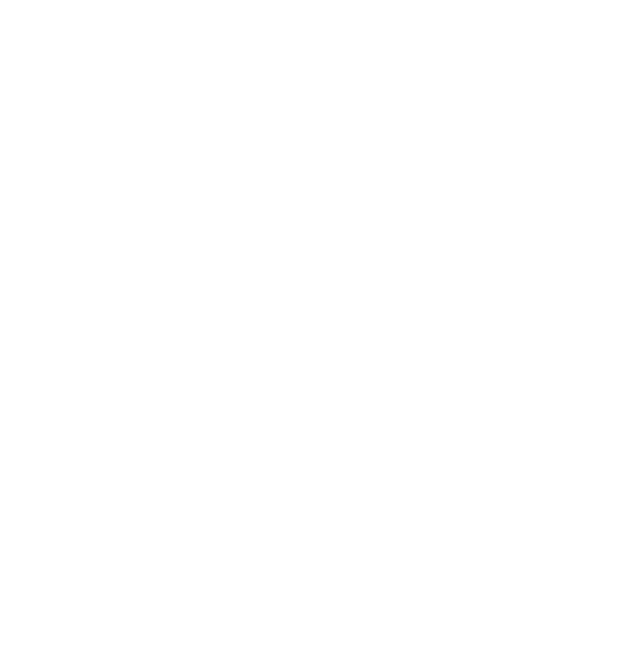
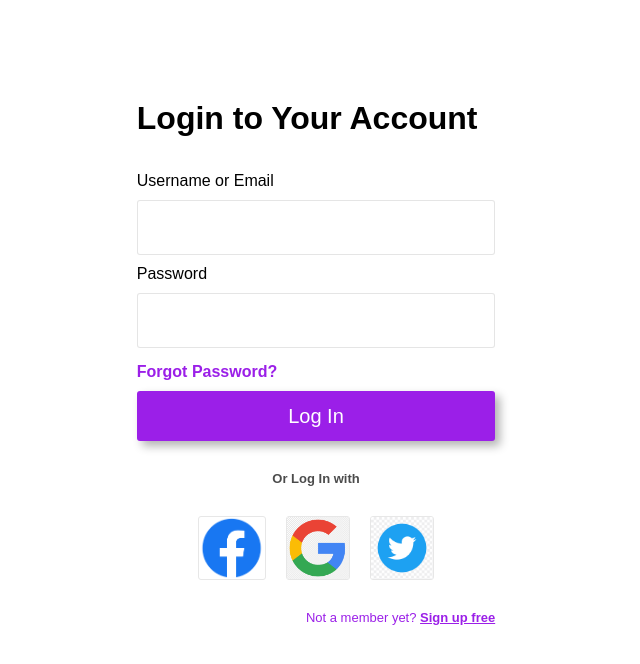
Before and after one commit to aarthyacchu/loginPage, a plain HTML site: page index.html in a window 1280 px wide. Shown: the whole page, without its empty margins (324-964 px from the left). Drawn offline with Linux system fonts and the light colour scheme; files whose address does not match are found by name.

Commit message:
initial commit

```diff
--- a/index.html
+++ b/index.html
@@ -4,8 +4,31 @@
     <meta charset="UTF-8">
     <meta name="viewport" content="width=device-width, initial-scale=1.0">
     <title>Login Page</title>
+    <link rel="stylesheet" href="D:\loginPage\style.css">
 </head>
 <body>
+    <div class="container">
+        <h1>Login to Your Account</h1>
+        <div class="form">
+            <form action="">
+                <label for="username">Username or Email</label>
+                <input type="text" id="username">
+                <label for="Password">Password</label>
+                <input type="password" id="password">
+                <a href="#" >Forgot Password?</a>
+                <button>Log In</button>
+            </form>
+        </div>
+        <div class="footer">
+            <h3>Or Log In with</h3>
+            <div class="images">
+                <img src="./images/fb.png" alt=" fb ">
+                <img src="./images/google.png" alt=" google">
+                <img src="./images/twitter.png" alt=" tweet">
+            </div>
+            <a href="#">Not a member yet? <strong style="text-decoration: underline;">Sign up free</strong></a>
+        </div>
 
+    </div>
 </body>
 </html>
--- a/style.css
+++ b/style.css
@@ -0,0 +1,97 @@
+*{
+    margin: 0px;
+    padding: 0px;
+    box-sizing: border-box;
+    font-family: sans-serif;
+}
+
+.container{
+    width: 28%;
+    margin: 100px auto;
+}
+
+form{
+    display: flex;
+    flex-direction: column;
+    margin: 30px 0;
+}
+
+form label{
+    margin:5px 0px;
+}
+
+form input{
+    margin:5px 0px;
+    height:55px;
+    border:0.5px solid #b8b8b85d ;
+    border-radius: 3px;
+    padding: 0 15px;
+    font-size: 20px;
+}
+
+form a{
+    margin: 10px 0;
+    text-decoration: none;
+    color:  #9b1fe8;
+    font-weight: bold;
+}
+
+form a:hover{
+    cursor: pointer;
+    font-weight: 700px;
+    text-decoration: underline;
+}
+
+button{
+    /* margin:5px 0px; */
+    height:50px;
+    font-size: 20px;
+    border: none;
+    font-family: sans-serif;
+    border-radius: 3px;
+    background-color: #9b1fe8;
+    color: white;
+    box-shadow: 5px 5px 10px rgba(0, 0, 0, 0.3);
+    cursor: pointer;
+}
+
+button:hover{
+    transform: translateY(-3px);
+}
+
+.footer h3{
+    text-align: center;
+    font-size: 13px;
+    opacity: 0.7;
+}
+
+.images{
+    display: flex;
+    justify-content: center;
+    margin-top: 20px;
+}
+
+.images img{
+    height: 8vh;
+    margin: 10px;
+    border: 1px solid #e7e7e7;
+    border-radius: 3px;
+}
+
+.images img:hover{
+    box-shadow: 5px 5px 10px rgba(0, 0, 0, 0.3);
+    cursor: pointer;
+    transition: 0.1s ease;
+}
+
+.footer a{
+    color: #9b1fe8;
+    font-size: 13px;
+    float: right;
+    margin-top: 20px;
+    text-decoration: none;
+}
+
+.footer a:hover{
+    cursor: pointer;
+}
```
Also changed, not shown: images/fb.png (added), images/google.png (added), images/twitter.png (added).
